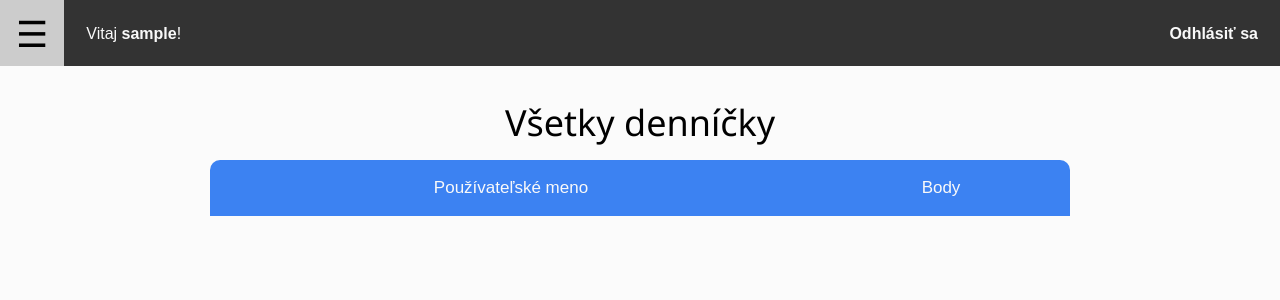
After one commit to MartinStevko/U17-diary, a Django app: page /diary/list in a window 1280 px wide. The commit adds this page. Shown: the top 300 px of the page. Run offline with Django 3.2, Linux system fonts and the light colour scheme; the visitor is signed in with stand-in values (Sample User, id 1); data comes from the database, SQL or seed files in the repository; parts of the project's set-up code (start-up, migrations or seed data) failed here and were passed over.

Commit message:
All diaries preview

```diff
--- a/diary/static/css/diary.css
+++ b/diary/static/css/diary.css
@@ -288,3 +288,12 @@ div.chat-mess {
 h4:not(#chat) {
   margin-top: 0;
 }
+
+#tableBox.all_diaries {
+  max-width: 800px;
+  margin: auto;
+}
+
+.action.all_diaries {
+  text-align: left;
+}
--- /dev/null
+++ b/diary/templates/diary/all_diaries.html
@@ -0,0 +1,33 @@
+{% extends 'diary/base.html' %}
+
+{% load staticfiles %}
+
+{% block title %}
+  <title>Denníček</title>
+{% endblock %}
+
+{% block bootstrap %}
+  <link rel="stylesheet" href="https://cdnjs.cloudflare.com/ajax/libs/font-awesome/4.7.0/css/font-awesome.min.css">
+{% endblock %}
+
+{% block css %}
+  <link rel="stylesheet" href="{% static 'css/diary.css' %}">
+{% endblock %}
+
+{% block content %}
+  <h1>Všetky denníčky</h1>
+  <div class="outside">
+    <div id="tableBox" class="all_diaries">
+      <div class="head row">
+        <div class="cell head left action"><span>Používateľské meno</span></div>
+        <div class="cell head points right">Body</div>
+      </div>
+      {% for profile in profiles %}
+        <a class="row" href="{% url 'diary:not_my_diary' profile.idUser.username %}">
+          <div class="cell left action all_diaries">{{ profile.idUser.username }}</div>
+          <div class="cell points right">{{ profile.points }}</div>
+        </a>
+      {% endfor %}
+    </div>
+  </div>
+{% endblock %}
--- a/diary/templates/diary/home.html
+++ b/diary/templates/diary/home.html
@@ -69,7 +69,8 @@
       ohodnotenie aktivít, ale aj len zobraziť všetky dostupné aktivity.
     </p>
     <p>
-      <b>Denníčky</b> - prístupový bod k jednotlivým denníčkom báb.
+      <b>Denníčky</b> - prístupový bod k jednotlivým denníčkom báb
+      (DOROBIŤ RESPONZIVITU!)
     </p>
     <p>
       <b>Graf</b> - porovnanie bodových hodnotení po týždňoch všetkých báb.
--- a/diary/views.py
+++ b/diary/views.py
@@ -860,7 +860,7 @@ def all_diaries(request):
     profiles = Account.objects.filter(approved=True)
     for profile in profiles:
         update_points(profile)
-    profiles = Account.objects.filter(approved=True).order_by('idUser.username')
+    profiles = Account.objects.filter(approved=True).order_by('idUser__username')
 
     return render(request, template, {'profiles':profiles})
 
```
